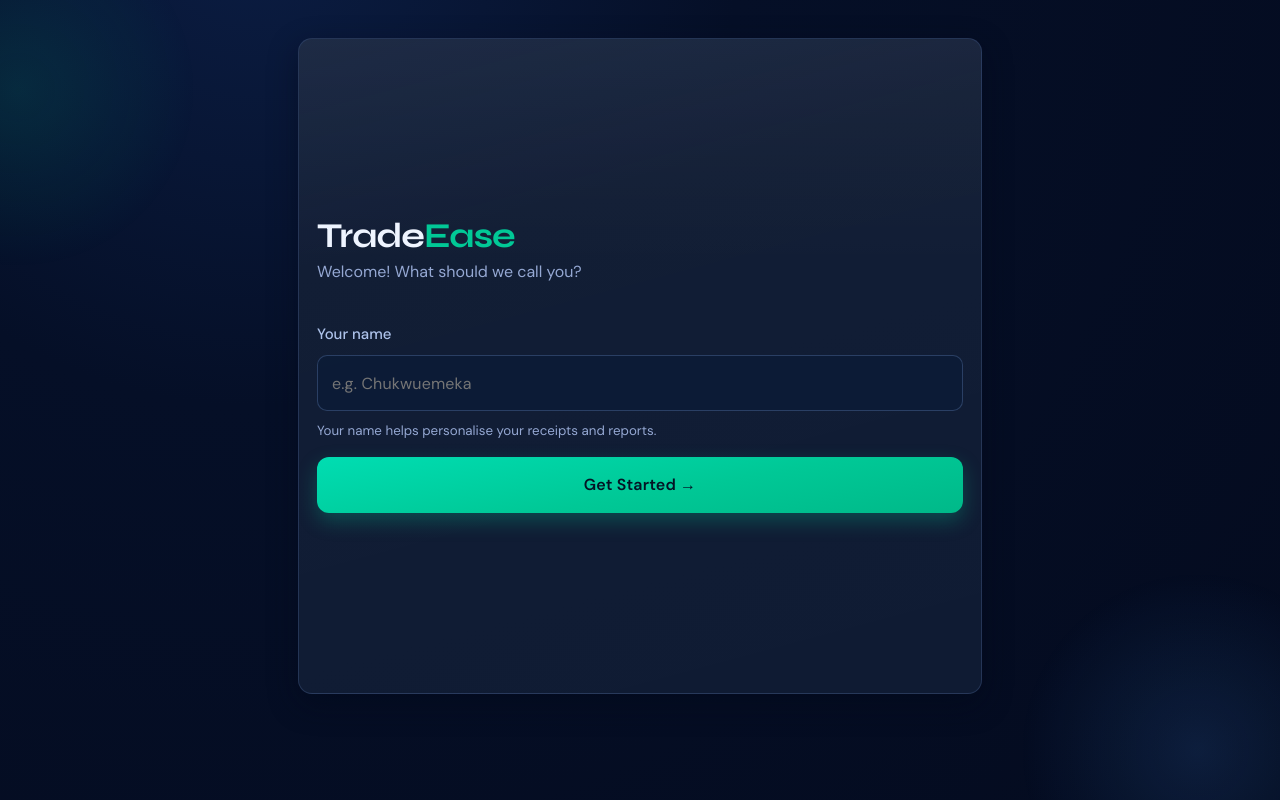
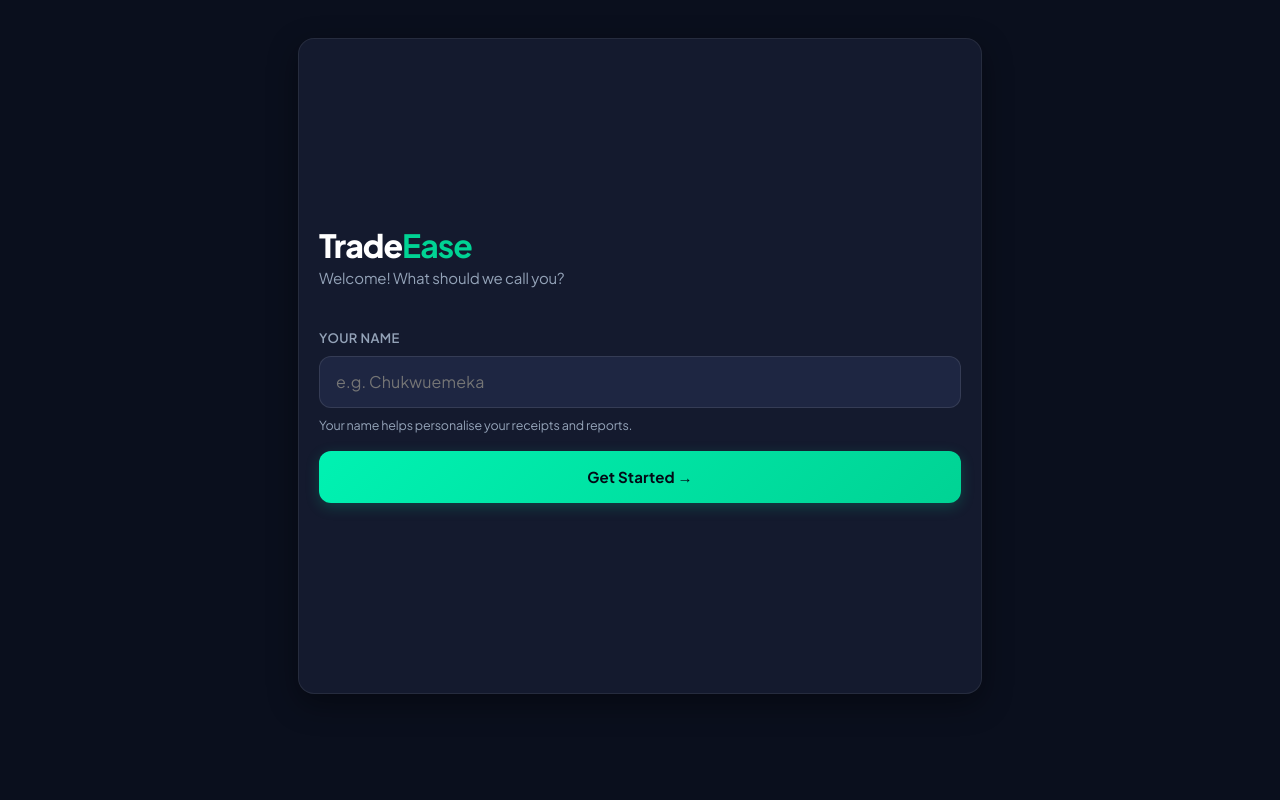
Before and after one commit to Kkebuka/TradeEase, a React (Vite) app: page / in a window 1280 px wide. Built offline with nearby package versions, Linux system fonts and the light colour scheme.

Commit message:
refactor: overhaul component styles, add animation keyframes, and introduce agent documentation.

```diff
--- a/index.html
+++ b/index.html
@@ -11,7 +11,7 @@
     <link rel="preconnect" href="https://fonts.googleapis.com" />
     <link rel="preconnect" href="https://fonts.gstatic.com" crossorigin />
     <link
-      href="https://fonts.googleapis.com/css2?family=Syne:wght@600;700;800&family=DM+Sans:wght@300;400;500;600;700&display=swap"
+      href="https://fonts.googleapis.com/css2?family=Plus+Jakarta+Sans:ital,wght@0,300;0,400;0,500;0,600;0,700;0,800;1,400;1,500;1,600&display=swap"
       rel="stylesheet"
     />
   </head>
--- a/src/styles/animations.css
+++ b/src/styles/animations.css
@@ -42,3 +42,59 @@
 .toast {
   animation: toastIn 160ms ease;
 }
+
+/* Live conversion rate pulse dot animation */
+@keyframes pulse-dot {
+  0% {
+    box-shadow: 0 0 0 0 rgba(0, 211, 148, 0.4);
+  }
+  70% {
+    box-shadow: 0 0 0 6px rgba(0, 211, 148, 0);
+  }
+  100% {
+    box-shadow: 0 0 0 0 rgba(0, 211, 148, 0);
+  }
+}
+
+@keyframes pulse-dot-warn {
+  0% {
+    box-shadow: 0 0 0 0 rgba(245, 158, 11, 0.4);
+  }
+  70% {
+    box-shadow: 0 0 0 6px rgba(245, 158, 11, 0);
+  }
+  100% {
+    box-shadow: 0 0 0 0 rgba(245, 158, 11, 0);
+  }
+}
+
+.rate-dot {
+  animation: pulse-dot 2s infinite ease-in-out !important;
+}
+
+.rate-dot.warn {
+  animation: pulse-dot-warn 2s infinite ease-in-out !important;
+}
+
+/* Modal Bottom Drawer animations */
+@keyframes modal-fade-in {
+  from { opacity: 0; }
+  to { opacity: 1; }
+}
+
+@keyframes modal-slide-up {
+  from {
+    transform: translateY(100%);
+  }
+  to {
+    transform: translateY(0);
+  }
+}
+
+.modal-overlay {
+  animation: modal-fade-in 220ms cubic-bezier(0.16, 1, 0.3, 1) forwards;
+}
+
+.modal-sheet {
+  animation: modal-slide-up 280ms cubic-bezier(0.16, 1, 0.3, 1) forwards;
+}
--- a/src/styles/components.css
+++ b/src/styles/components.css
@@ -1,12 +1,13 @@
 .card {
   position: relative;
   overflow: hidden;
-  background: linear-gradient(165deg, rgba(99, 133, 196, 0.08), rgba(255, 255, 255, 0.01) 28%, rgba(255, 255, 255, 0)), var(--bg-surface);
+  background: var(--bg-surface);
   border: 1px solid var(--border);
   border-radius: var(--radius);
-  padding: 18px;
+  padding: 20px;
   box-shadow: var(--shadow);
   color: var(--text-primary);
+  transition: border-color 0.25s ease, transform 0.25s ease, box-shadow 0.25s ease;
 }
 
 button.card {
@@ -14,124 +15,168 @@ button.card {
   width: 100%;
 }
 
-.card::after {
-  content: '';
-  position: absolute;
-  inset: 0;
-  background: linear-gradient(180deg, rgba(255, 255, 255, 0.035), transparent 35%);
-  pointer-events: none;
-}
-
 .card h2,
 .card h3 {
-  letter-spacing: -0.01em;
+  letter-spacing: -0.02em;
+  font-weight: 700;
 }
 
 .card hr {
   border: 0;
-  border-top: 1px solid rgba(109, 143, 202, 0.28);
+  border-top: 1px solid rgba(255, 255, 255, 0.06);
+  margin: 16px 0;
 }
 
 .tile {
-  border-left: 4px solid;
   cursor: pointer;
   text-align: left;
-  transition: border-color 0.2s ease, transform 0.2s ease;
+  transition: border-color 0.3s cubic-bezier(0.16, 1, 0.3, 1), transform 0.3s cubic-bezier(0.16, 1, 0.3, 1), box-shadow 0.3s cubic-bezier(0.16, 1, 0.3, 1);
+  border: 1px solid rgba(255, 255, 255, 0.05);
 }
 
-.tile:hover {
-  transform: translateY(-1px);
+.tile::before {
+  content: '';
+  position: absolute;
+  left: 0;
+  top: 12%;
+  height: 76%;
+  width: 3px;
+  border-radius: 4px;
+  background: transparent;
+  transition: background-color 0.3s ease;
 }
 
-.tile.green {
-  border-color: var(--accent-green);
+.tile.green::before { background-color: var(--accent-green); }
+.tile.blue::before { background-color: var(--accent-blue); }
+.tile.amber::before { background-color: var(--accent-amber); }
+
+.tile:hover {
+  transform: translateY(-2px);
+  border-color: rgba(255, 255, 255, 0.15);
+  box-shadow: 0 10px 25px rgba(0, 0, 0, 0.35);
+  background: var(--bg-surface2);
 }
 
-.tile.blue {
-  border-color: var(--accent-blue);
-}
-
-.tile.amber {
-  border-color: var(--accent-amber);
+.tile:active {
+  transform: translateY(0) scale(0.99);
 }
 
 .btn {
   width: 100%;
-  min-height: 56px;
+  min-height: 52px;
   border-radius: 12px;
   border: none;
-  font-size: 16px;
+  font-size: 15px;
   font-weight: 600;
-  font-family: 'DM Sans', sans-serif;
+  font-family: 'Plus Jakarta Sans', sans-serif;
   cursor: pointer;
-  transition: all 0.2s ease;
+  transition: all 0.25s cubic-bezier(0.16, 1, 0.3, 1);
   letter-spacing: 0.01em;
+  display: inline-flex;
+  align-items: center;
+  justify-content: center;
+  gap: 8px;
 }
 
 .btn:active {
-  transform: scale(0.97);
+  transform: scale(0.985);
 }
 
 .btn:focus-visible,
 button.card:focus-visible {
-  outline: 2px solid rgba(0, 221, 178, 0.8);
+  outline: 2px solid var(--accent-green);
   outline-offset: 2px;
 }
 
 .btn:disabled {
-  opacity: 0.55;
+  opacity: 0.4;
   cursor: not-allowed;
 }
 
 .btn-primary {
-  background: linear-gradient(170deg, #00ddb2, #00c896 56%, #00b989);
-  color: #041425;
-  box-shadow: 0 8px 20px rgba(0, 200, 150, 0.28);
+  background: linear-gradient(135deg, #00f2b2 0%, #00d394 100%);
+  color: #030a16;
+  box-shadow: 0 4px 14px rgba(0, 211, 148, 0.22);
+  font-weight: 700;
+}
+
+.btn-primary:hover {
+  box-shadow: 0 6px 20px rgba(0, 211, 148, 0.35);
+  transform: translateY(-1px);
+}
+
+.btn-primary:active {
+  transform: translateY(0) scale(0.98);
 }
 
 .btn-secondary {
-  background: linear-gradient(170deg, rgba(29, 54, 96, 0.95), rgba(20, 40, 76, 0.95));
-  border: 1px solid rgba(126, 167, 238, 0.55);
-  color: #d7e6ff;
-  box-shadow: 0 6px 16px rgba(10, 22, 45, 0.42);
+  background: rgba(255, 255, 255, 0.03);
+  border: 1px solid rgba(255, 255, 255, 0.08);
+  color: #e2e8f0;
+  box-shadow: none;
+}
+
+.btn-secondary:hover {
+  background: rgba(255, 255, 255, 0.06);
+  border-color: rgba(255, 255, 255, 0.15);
+  transform: translateY(-1px);
+}
+
+.btn-secondary:active {
+  transform: translateY(0) scale(0.98);
 }
 
 .btn-danger {
-  background: rgba(255, 92, 92, 0.12);
-  color: #ff9191;
-  border: 1px solid var(--accent-red);
+  background: var(--accent-red-dim);
+  color: #fca5a5;
+  border: 1px solid rgba(239, 68, 68, 0.3);
+}
+
+.btn-danger:hover {
+  background: rgba(239, 68, 68, 0.15);
+  border-color: var(--accent-red);
+  transform: translateY(-1px);
 }
 
 .btn-whatsapp {
-  background-color: #25d366;
-  color: #fff;
+  background: linear-gradient(135deg, #2ae775 0%, #15b34a 100%);
+  color: #ffffff;
   font-weight: 700;
+  box-shadow: 0 4px 14px rgba(21, 179, 74, 0.2);
+}
+
+.btn-whatsapp:hover {
+  box-shadow: 0 6px 20px rgba(21, 179, 74, 0.35);
+  transform: translateY(-1px);
 }
 
 .field {
   display: flex;
   flex-direction: column;
-  gap: 10px;
+  gap: 8px;
 }
 
 .field-label {
-  font-size: 15px;
-  color: #adc2ea;
-  font-weight: 500;
+  font-size: 13px;
+  color: var(--text-secondary);
+  font-weight: 600;
+  letter-spacing: 0.03em;
+  text-transform: uppercase;
 }
 
 .field-input,
 .field-textarea,
 .field-select {
   width: 100%;
-  min-height: 56px;
-  border-radius: 10px;
-  background: rgba(13, 28, 55, 0.9);
-  border: 1px solid rgba(103, 136, 194, 0.33);
+  min-height: 52px;
+  border-radius: 12px;
+  background: var(--bg-surface2);
+  border: 1px solid rgba(255, 255, 255, 0.1);
   color: var(--text-primary);
   font-size: 16px;
-  padding: 12px 14px;
+  padding: 12px 16px;
   letter-spacing: 0.01em;
+  transition: all 0.2s ease;
 }
 
 .field-textarea {
@@ -143,19 +188,19 @@ button.card:focus-visible {
 .field-textarea:focus,
 .field-select:focus {
   outline: none;
-  border-color: var(--border-active);
-  box-shadow: 0 0 0 3px rgba(0, 200, 150, 0.16), 0 0 16px rgba(0, 200, 150, 0.14);
+  border-color: var(--accent-green);
+  background: var(--bg-surface2);
+  box-shadow: 0 0 0 1px var(--accent-green);
 }
 
 .field-input-prominent {
-  background: linear-gradient(180deg, rgba(16, 36, 70, 0.98), rgba(12, 28, 56, 0.98));
-  border-color: rgba(132, 171, 236, 0.58);
-  box-shadow: inset 0 1px 0 rgba(255, 255, 255, 0.06);
+  background: rgba(255, 255, 255, 0.03);
+  border-color: rgba(255, 255, 255, 0.12);
 }
 
 .field-input-prominent:focus {
-  border-color: rgba(0, 212, 165, 0.72);
-  box-shadow: 0 0 0 3px rgba(0, 212, 165, 0.2), 0 0 20px rgba(0, 212, 165, 0.18);
+  border-color: var(--accent-green);
+  box-shadow: 0 0 0 1px var(--accent-green);
 }
 
 .estimator-note {
@@ -169,14 +214,17 @@ button.card:focus-visible {
 
 .bottom-nav {
   position: fixed;
-  left: 0;
-  right: 0;
-  bottom: 0;
-  height: calc(64px + env(safe-area-inset-bottom));
-  padding-bottom: env(safe-area-inset-bottom);
-  background: rgba(9, 22, 47, 0.96);
-  backdrop-filter: blur(10px);
-  border-top: 1px solid rgba(102, 135, 195, 0.3);
+  left: 16px;
+  right: 16px;
+  bottom: 16px;
+  width: calc(100% - 32px);
+  max-width: 688px;
+  margin: 0 auto;
+  height: 68px;
+  border-radius: 20px;
+  background: #0f172a;
+  border: 1px solid rgba(255, 255, 255, 0.1);
+  box-shadow: 0 12px 40px rgba(0, 0, 0, 0.5);
   display: grid;
   grid-template-columns: repeat(4, 1fr);
   z-index: 25;
@@ -185,26 +233,36 @@ button.card:focus-visible {
 .bottom-nav button {
   border: none;
   background: transparent;
-  color: #748ab5;
+  color: var(--text-secondary);
   display: flex;
   flex-direction: column;
   align-items: center;
   justify-content: center;
-  gap: 5px;
+  gap: 4px;
   font-size: 11px;
+  font-weight: 500;
+  cursor: pointer;
+  transition: color 0.2s ease, transform 0.2s ease;
+  position: relative;
+}
+
+.bottom-nav button:active {
+  transform: scale(0.92);
 }
 
 .bottom-nav button.active {
   color: var(--accent-green);
-  text-shadow: 0 0 12px rgba(0, 200, 150, 0.4);
 }
 
 .bottom-nav button.active::after {
   content: '';
-  width: 18px;
-  height: 2px;
+  position: absolute;
+  bottom: 6px;
+  width: 4px;
+  height: 4px;
   background: var(--accent-green);
-  border-radius: 2px;
+  border-radius: 50%;
+  box-shadow: 0 0 8px var(--accent-green);
 }
 
 .nav-icon {
@@ -214,13 +272,14 @@ button.card:focus-visible {
 }
 
 .icon-chip {
-  width: 40px;
-  height: 40px;
+  width: 44px;
+  height: 44px;
   border-radius: 12px;
   display: grid;
   place-items: center;
-  background: rgba(8, 24, 49, 0.9);
-  border: 1px solid rgba(99, 133, 196, 0.3);
+  background: rgba(255, 255, 255, 0.03);
+  border: 1px solid rgba(255, 255, 255, 0.08);
+  transition: all 0.3s ease;
 }
 
 .icon-chip svg {
@@ -231,24 +290,25 @@ button.card:focus-visible {
 .feature-card {
   display: flex;
   align-items: center;
-  gap: 14px;
-  min-height: 92px;
+  gap: 16px;
+  min-height: 88px;
+  padding: 16px 20px;
 }
 
 .feature-card h3 {
-  font-size: 1.12rem;
+  font-size: 1.1rem;
 }
 
 .feature-card .title {
-  font-size: 1.12rem;
+  font-size: 1.1rem;
   font-weight: 700;
-  letter-spacing: -0.01em;
+  letter-spacing: -0.015em;
   color: var(--text-primary);
 }
 
 .feature-card .subtitle {
-  font-size: 1.02rem;
-  color: #a4b8df;
+  font-size: 0.95rem;
+  color: var(--text-secondary);
 }
 
 .feature-card .grow {
@@ -256,7 +316,7 @@ button.card:focus-visible {
   display: flex;
   flex-direction: column;
   justify-content: center;
-  gap: 4px;
+  gap: 3px;
 }
 
 .icon-action {
@@ -295,22 +355,28 @@ button.card:focus-visible {
 }
 
 .back-button {
-  width: 44px;
-  height: 44px;
-  min-height: 44px;
+  width: 40px;
+  height: 40px;
+  min-height: 40px;
   border-radius: 12px;
-  border: 1px solid rgba(126, 167, 238, 0.55);
-  background: linear-gradient(170deg, rgba(29, 54, 96, 0.96), rgba(19, 39, 72, 0.96));
-  color: #e4efff;
+  border: 1px solid rgba(255, 255, 255, 0.08);
+  background: rgba(255, 255, 255, 0.03);
+  color: var(--text-primary);
   display: inline-flex;
   align-items: center;
   justify-content: center;
-  box-shadow: 0 6px 16px rgba(10, 22, 45, 0.42);
+  box-shadow: none;
+  transition: all 0.2s ease;
 }
 
-.back-button:focus-visible {
-  outline: 2px solid rgba(0, 221, 178, 0.8);
-  outline-offset: 2px;
+.back-button:hover {
+  background: rgba(255, 255, 255, 0.06);
+  border-color: rgba(255, 255, 255, 0.15);
+  transform: translateX(-1px);
+}
+
+.back-button:active {
+  transform: scale(0.95);
 }
 
 .back-button-icon {
@@ -421,21 +487,43 @@ button.card:focus-visible {
 }
 
 .feature-card.green .icon-chip {
-  border-color: rgba(0, 200, 150, 0.36);
-  background: rgba(0, 200, 150, 0.1);
+  border-color: rgba(0, 211, 148, 0.15);
+  background: rgba(0, 211, 148, 0.05);
   color: var(--accent-green);
 }
 
 .feature-card.blue .icon-chip {
-  border-color: rgba(74, 158, 255, 0.4);
-  background: rgba(74, 158, 255, 0.1);
+  border-color: rgba(59, 130, 246, 0.15);
+  background: rgba(59, 130, 246, 0.05);
   color: var(--accent-blue);
 }
 
 .feature-card.amber .icon-chip {
-  border-color: rgba(245, 166, 35, 0.45);
-  background: rgba(245, 166, 35, 0.1);
+  border-color: rgba(245, 158, 11, 0.15);
+  background: rgba(245, 158, 11, 0.05);
   color: var(--accent-amber);
+}
+
+.feature-card:hover .icon-chip {
+  transform: scale(1.05);
+}
+
+.feature-card.green:hover .icon-chip {
+  border-color: rgba(0, 211, 148, 0.4);
+  background: rgba(0, 211, 148, 0.12);
+  box-shadow: 0 0 15px rgba(0, 211, 148, 0.15);
+}
+
+.feature-card.blue:hover .icon-chip {
+  border-color: rgba(59, 130, 246, 0.4);
+  background: rgba(59, 130, 246, 0.12);
+  box-shadow: 0 0 15px rgba(59, 130, 246, 0.15);
+}
+
+.feature-card.amber:hover .icon-chip {
+  border-color: rgba(245, 158, 11, 0.4);
+  background: rgba(245, 158, 11, 0.12);
+  box-shadow: 0 0 15px rgba(245, 158, 11, 0.15);
 }
 
 .rate-card {
@@ -444,8 +532,7 @@ button.card:focus-visible {
   justify-content: space-between;
   width: 100%;
   text-align: left;
-  padding-top: 16px;
-  padding-bottom: 16px;
+  padding: 16px 20px;
 }
 
 .rate-left {
@@ -469,46 +556,52 @@ button.card:focus-visible {
 
 .toast-wrap {
   position: fixed;
-  left: 12px;
-  right: 12px;
-  bottom: calc(72px + env(safe-area-inset-bottom));
+  left: 20px;
+  right: 20px;
+  bottom: calc(96px + env(safe-area-inset-bottom));
   z-index: 40;
   display: flex;
   flex-direction: column;
+  align-items: center;
   gap: 8px;
+  pointer-events: none;
 }
 
 .toast {
   border-radius: 999px;
-  padding: 10px 14px;
+  padding: 10px 18px;
   font-weight: 600;
+  font-size: 13.5px;
   display: inline-flex;
-  width: fit-content;
-  backdrop-filter: blur(6px);
+  align-items: center;
+  gap: 6px;
+  box-shadow: 0 8px 30px rgba(0, 0, 0, 0.4);
+  background: #1e293b;
+  pointer-events: auto;
 }
 
 .toast.success {
-  background: var(--accent-green-dim);
-  border: 1px solid rgba(0, 200, 150, 0.32);
-  color: var(--accent-green);
+  background: #0f172a;
+  border: 1px solid rgba(0, 211, 148, 0.35);
+  color: #00d394;
 }
 
 .toast.warning {
-  background: var(--accent-amber-dim);
-  border: 1px solid rgba(245, 166, 35, 0.32);
-  color: var(--accent-amber);
+  background: #0f172a;
+  border: 1px solid rgba(245, 158, 11, 0.35);
+  color: #f59e0b;
 }
 
 .toast.error {
-  background: var(--accent-red-dim);
-  border: 1px solid rgba(255, 92, 92, 0.35);
-  color: var(--accent-red);
+  background: #0f172a;
+  border: 1px solid rgba(239, 68, 68, 0.35);
+  color: #ef4444;
 }
 
 .modal-overlay {
   position: fixed;
   inset: 0;
-  background: rgba(0, 0, 0, 0.65);
+  background: rgba(3, 4, 8, 0.7);
   z-index: 50;
 }
 
@@ -518,20 +611,48 @@ button.card:focus-visible {
   right: 0;
   bottom: 0;
   z-index: 60;
-  background: linear-gradient(180deg, #132042, #0f1b33);
-  border-top: 1px solid var(--border);
-  border-radius: 16px 16px 0 0;
-  padding: 18px 16px calc(20px + env(safe-area-inset-bottom));
+  background: #111827;
+  border-top: 1px solid rgba(255, 255, 255, 0.12);
+  border-radius: 24px 24px 0 0;
+  padding: 24px 20px calc(24px + env(safe-area-inset-bottom));
+  box-shadow: 0 -10px 40px rgba(0, 0, 0, 0.6);
+}
+
+.modal-sheet::before {
+  content: '';
+  position: absolute;
+  top: 10px;
+  left: 50%;
+  transform: translateX(-50%);
+  width: 36px;
+  height: 4px;
+  background: rgba(255, 255, 255, 0.15);
+  border-radius: 2px;
 }
 
 .avatar {
   width: 38px;
   height: 38px;
   border-radius: 999px;
-  background: #132549;
-  border: 1px solid rgba(102, 136, 197, 0.32);
-  color: #66ffd6;
+  background: linear-gradient(135deg, rgba(0, 211, 148, 0.12) 0%, rgba(59, 130, 246, 0.12) 100%), rgba(255, 255, 255, 0.02);
+  border: 1px solid rgba(255, 255, 255, 0.1);
+  color: var(--accent-green);
   font-weight: 700;
+  font-size: 14px;
+  display: grid;
+  place-items: center;
+  cursor: pointer;
+  transition: all 0.2s ease;
+}
+
+.avatar:hover {
+  border-color: rgba(0, 211, 148, 0.4);
+  background: linear-gradient(135deg, rgba(0, 211, 148, 0.2) 0%, rgba(59, 130, 246, 0.2) 100%);
+  transform: scale(1.03);
+}
+
+.avatar:active {
+  transform: scale(0.97);
 }
 
 .stats-card {
@@ -557,20 +678,34 @@ button.card:focus-visible {
 }
 
 .timeline-item {
-  border-left: 3px solid var(--border);
-  padding: 0 0 14px 12px;
-  background: linear-gradient(90deg, rgba(255, 255, 255, 0.015), transparent 45%);
-  border-radius: 0 8px 8px 0;
+  border-left: 1px solid rgba(255, 255, 255, 0.06);
+  padding: 0 0 16px 16px;
+  position: relative;
 }
 
-.timeline-item.red {
-  border-left-color: var(--accent-red);
+.timeline-item::before {
+  content: '';
+  position: absolute;
+  left: -3.5px;
+  top: 4px;
+  width: 6px;
+  height: 6px;
+  border-radius: 50%;
+  background: var(--text-dim);
+  border: 1px solid var(--bg-primary);
 }
 
-.timeline-item.amber {
-  border-left-color: var(--accent-amber);
+.timeline-item.red::before {
+  background: var(--accent-red);
+  box-shadow: 0 0 6px var(--accent-red);
 }
 
-.timeline-item.green {
-  border-left-color: var(--accent-green);
+.timeline-item.amber::before {
+  background: var(--accent-amber);
+  box-shadow: 0 0 6px var(--accent-amber);
 }
+
+.timeline-item.green::before {
+  background: var(--accent-green);
+  box-shadow: 0 0 6px var(--accent-green);
+}
--- a/src/styles/main.css
+++ b/src/styles/main.css
@@ -1,21 +1,22 @@
 :root {
-  --bg-primary: #040b1f;
-  --bg-surface: #0f1b33;
-  --bg-surface2: #14213d;
-  --accent-green: #00c896;
-  --accent-green-dim: rgba(0, 200, 150, 0.12);
-  --accent-amber: #f5a623;
-  --accent-amber-dim: rgba(245, 166, 35, 0.12);
-  --accent-red: #ff5c5c;
-  --accent-red-dim: rgba(255, 92, 92, 0.12);
-  --accent-blue: #4a9eff;
-  --text-primary: #eef4ff;
-  --text-secondary: #95a8d3;
-  --text-dim: #5a6f9c;
-  --border: rgba(120, 154, 218, 0.2);
-  --border-active: rgba(0, 200, 150, 0.4);
-  --shadow: 0 10px 30px rgba(0, 8, 24, 0.45);
-  --radius: 14px;
+  --bg-primary: #0a0f1d;
+  --bg-surface: #141a2e;
+  --bg-surface2: #1e2642;
+  --accent-green: #00d394;
+  --accent-green-dim: rgba(0, 211, 148, 0.08);
+  --accent-amber: #f59e0b;
+  --accent-amber-dim: rgba(245, 158, 11, 0.08);
+  --accent-red: #ef4444;
+  --accent-red-dim: rgba(239, 68, 68, 0.08);
+  --accent-blue: #3b82f6;
+  --accent-blue-dim: rgba(59, 130, 246, 0.08);
+  --text-primary: #ffffff;
+  --text-secondary: #94a3b8;
+  --text-dim: #64748b;
+  --border: rgba(255, 255, 255, 0.08);
+  --border-active: #00d394;
+  --shadow: 0 10px 30px rgba(0, 0, 0, 0.4);
+  --radius: 16px;
   --radius-sm: 10px;
 }
 
@@ -36,35 +37,14 @@ body,
 }
 
 body {
-  background: radial-gradient(circle at 20% -10%, #0b1d43 0%, #050f27 36%, #040b1f 100%);
+  background: var(--bg-primary);
   color: var(--text-primary);
-  font-family: 'DM Sans', sans-serif;
-  font-size: 16px;
-  line-height: 1.45;
+  font-family: 'Plus Jakarta Sans', -apple-system, BlinkMacSystemFont, 'Segoe UI', Roboto, sans-serif;
+  font-size: 15px;
+  line-height: 1.5;
+  letter-spacing: -0.01em;
   -webkit-font-smoothing: antialiased;
   text-rendering: optimizeLegibility;
-}
-
-body::before {
-  content: '';
-  position: fixed;
-  inset: -15% auto auto -15%;
-  width: 420px;
-  height: 420px;
-  background: radial-gradient(circle, rgba(0, 200, 150, 0.12), transparent 60%);
-  pointer-events: none;
-  z-index: -1;
-}
-
-body::after {
-  content: '';
-  position: fixed;
-  inset: auto -10% -20% auto;
-  width: 420px;
-  height: 420px;
-  background: radial-gradient(circle, rgba(74, 158, 255, 0.13), transparent 60%);
-  pointer-events: none;
-  z-index: -1;
 }
 
 button,
@@ -91,13 +71,15 @@ h2,
 h3,
 .brand {
   margin: 0;
-  font-family: 'Syne', sans-serif;
+  font-family: 'Plus Jakarta Sans', sans-serif;
+  font-weight: 700;
+  letter-spacing: -0.02em;
 }
 
 .app-shell {
   max-width: 720px;
   margin: 0 auto;
-  padding: 16px 18px calc(94px + env(safe-area-inset-bottom));
+  padding: 16px 18px calc(100px + env(safe-area-inset-bottom));
   min-height: 100vh;
 }
 
@@ -162,13 +144,17 @@ main.stack {
 }
 
 .brand-wordmark {
-  font-size: 2.18rem;
+  font-size: 2rem;
   letter-spacing: -0.03em;
   line-height: 1;
+  font-weight: 800;
+  color: #ffffff;
+  display: inline-block;
 }
 
 .brand-wordmark .accent {
   color: var(--accent-green);
+  font-weight: 700;
 }
 
 .home-stack {
```
